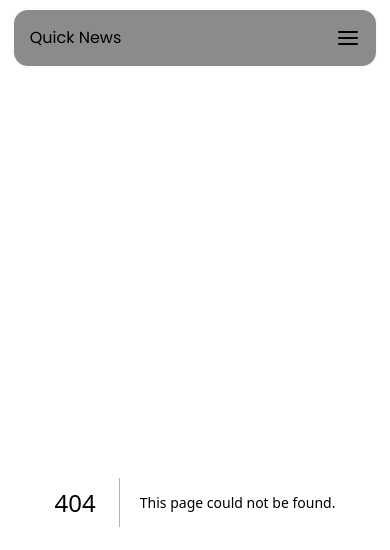
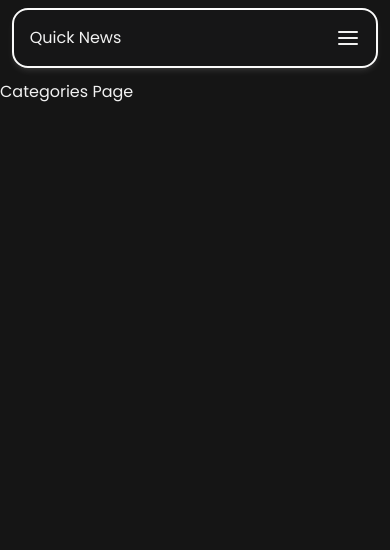
Before and after one commit to Hadi87s/Quick-News, a Next.js app: page /categories in a window 390 px wide. Before the commit this address had no page. Shown: the top 550 px of the page. Built offline with nearby package versions, Linux system fonts and the light colour scheme.

Commit message:
adding a dimmed layer for mobile nav and adding the categories page.

```diff
--- /dev/null
+++ b/app/categories/page.tsx
@@ -0,0 +1,7 @@
+import React from "react";
+
+const page = () => {
+  return <div>Categories Page</div>;
+};
+
+export default page;
--- a/common/data.ts
+++ b/common/data.ts
@@ -8,6 +8,10 @@ export const links = [
     text: "Add News",
   },
   {
+    path: "/categories",
+    text: "Categories",
+  },
+  {
     path: "/admin",
     text: "Admin",
   },
--- a/components/header/Header.tsx
+++ b/components/header/Header.tsx
@@ -18,7 +18,7 @@ const Header = () => {
   }),
     [];
   return (
-    <div className="flex justify-between items-center p-4 fixed top-2 w-[94vw] mx-auto z-30 bg-zinc-900/50 backdrop-blur-sm rounded-2xl ml-[3vw] border-2 border-zinc-50 shadow-lg shadow-white/10">
+    <div className="flex justify-between items-center p-4 fixed top-2 w-[94vw] mx-auto z-30 bg-zinc-900/50 backdrop-blur-sm rounded-2xl ml-[3vw] border-2 border-zinc-50 shadow-md shadow-white/10">
       <h1>Quick News</h1>
       <DesktopNav />
       <AlignJustify
--- a/components/navbar/DesktopNav.tsx
+++ b/components/navbar/DesktopNav.tsx
@@ -1,5 +1,4 @@
 "use client";
-import Link from "next/link";
 import React from "react";
 import NavLink from "./nav-link/NavLink";
 import { links } from "@/common/data";
--- a/components/navbar/MobileNav.tsx
+++ b/components/navbar/MobileNav.tsx
@@ -1,8 +1,7 @@
-import Link from "next/link";
 import React from "react";
 import NavLink from "./nav-link/NavLink";
 import { links } from "@/common/data";
-
+import styles from "./navbar.module.css";
 interface IProps {
   isMenuVisible: boolean;
 }
@@ -14,6 +13,8 @@ const MobileNav = (props: IProps) => {
         props.isMenuVisible
           ? "translate-x-0 opacity-1"
           : "translate-x-full opacity-0"
+      } ${
+        styles.beforeNav
       } transition duration-100 md:hidden flex flex-col gap-x-4 fixed -top-2.5 -right-[4vw] h-[100vh] w-[378px] bg-zinc-900/95 text-white p-4 pt-10 z-20 justify-center items-center gap-y-10`}
     >
       {links.map((link, index) => (
--- /dev/null
+++ b/components/navbar/navbar.module.css
@@ -0,0 +1,10 @@
+.beforeNav::before{
+    content: "";
+    position: absolute;
+    top: 0;
+    left: -100%;
+    width: 100%;
+    height: 100%;
+    background-color: rgba(0, 0, 0, 0.7);
+    z-index: 1;
+}
```
Lines whose indentation alone changed are shown as unchanged.
